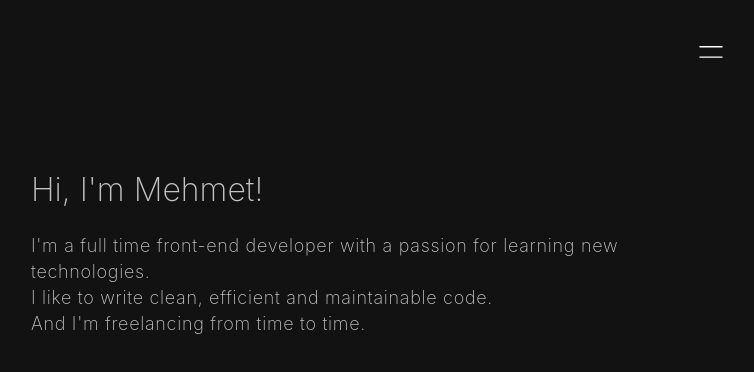
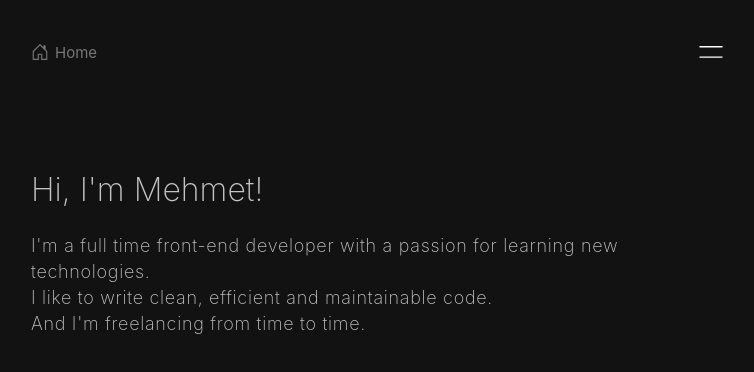
Before and after one commit to mehmetsagir/mehmetsagir.dev, a Next.js app: page / in a window 1280 px wide. Shown: the top 372 px of the page, without its empty margins (259-1013 px from the left). Built offline with nearby package versions, Linux system fonts and the light colour scheme.

Commit message:
add current route info

```diff
--- a/src/components/Navigation/Menu/variables.tsx
+++ b/src/components/Navigation/Menu/variables.tsx
@@ -1,3 +1,4 @@
+import { useRouter } from 'next/router';
 import Icon from 'src/components/Icon';
 
 import { NavigationsProps } from '/src/types/routes';
@@ -56,6 +57,19 @@ export const navigations: NavigationsProps = [
   },
 ];
 
+export const useCurrentRoute = () => {
+  const router = useRouter();
+
+  const currentRoute = navigations.map((navigation) => {
+    const { routes } = navigation;
+    return routes.find((route) => route.path === router.pathname);
+  });
+
+  return {
+    ...currentRoute[0],
+  };
+};
+
 export const filteredList = (search: string) => {
   if (!search.length) return navigations;
 
--- a/src/components/Navigation/index.tsx
+++ b/src/components/Navigation/index.tsx
@@ -1,10 +1,18 @@
 import styled from 'styled-components';
 
+import Title from '../Projects/Title';
 import Menu from './Menu';
+import { useCurrentRoute } from './Menu/variables';
 
 const Navigation = () => {
+  const { icon, label } = useCurrentRoute();
+
   return (
     <Container>
+      <div className="current-route">
+        {icon}
+        <Title title={label} />
+      </div>
       <Menu />
     </Container>
   );
@@ -12,8 +20,23 @@ const Navigation = () => {
 
 const Container = styled.nav`
   display: flex;
-  justify-content: flex-end;
+  align-items: center;
+  justify-content: space-between;
   margin-bottom: ${({ theme }) => theme.space[4]};
+
+  .current-route {
+    display: flex;
+    justify-content: center;
+    align-items: center;
+    gap: 6px;
+    svg {
+      width: 18px;
+      color: ${({ theme }) => theme.colors.textSecondary};
+    }
+    h4 {
+      margin-bottom: 0;
+    }
+  }
 `;
 
 export default Navigation;
```
